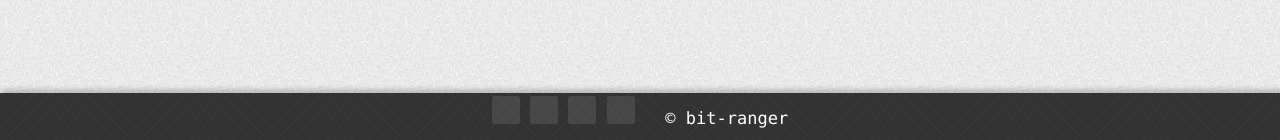
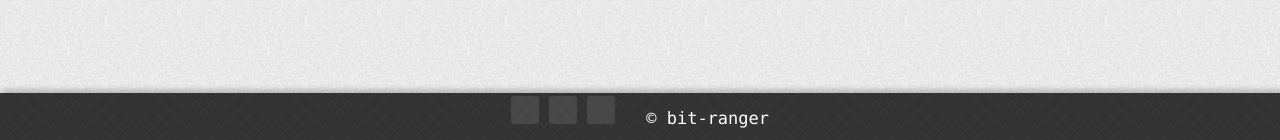
Before and after one commit to bit-ranger/blog, a Jekyll site: the page built from index.html, in a window 1280 px wide. Shown: the part 4004-4144 px from the top of the page. Built offline with Jekyll 4.4.1, drawn with Linux system fonts in a browser that asks for light colours; nearby versions of some CDN libraries; the list of posts is cut into pages by our own code; comment, search, counter and statistics services are not loaded; a style sheet for code colours, icons or effects is not loaded.

Commit message:
Update footer.html

```diff
--- a/_includes/footer.html
+++ b/_includes/footer.html
@@ -3,7 +3,7 @@
                 <a class="foot-item" href="mailto:{{ site.email }}" target="_blank"><span class="octicon octicon-mail"></span></a>
                 <a class="foot-item" href="https://github.com/{{ site.github.username }}" target="_blank"><span class="octicon octicon-mark-github"></span></a>
                 <a class="foot-item" href="{{ '/feed.xml' | prepend: site.baseurl | prepend: site.url }}" target="_blank"><span class="octicon octicon-rss"></span></a>
-                <a class="foot-item" href="{{ '/link/' | prepend: site.baseurl | prepend: site.url }}"><span class="octicon octicon-link-external"></span></a>
+               <!-- <a class="foot-item" href="{{ '/link/' | prepend: site.baseurl | prepend: site.url }}"><span class="octicon octicon-link-external"></span></a> -->
                 &nbsp;
                 <a href="https://github.com/bit-ranger"><span class="word-keep">&copy; bit-ranger</span></a>
         </div>
```
